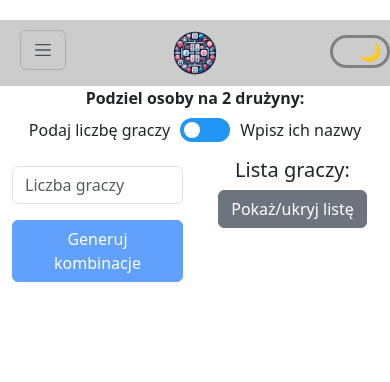
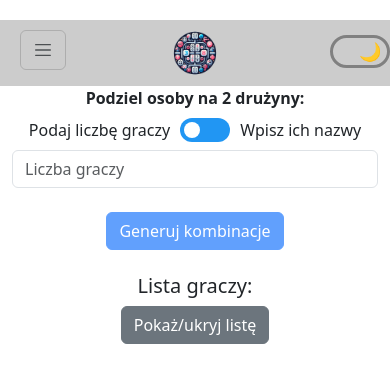
Before and after one commit to Mati-Wojtacha/MatchGenerator, a Vue app: page / in a window 390 px wide. Shown: the top 382 px of the page. Built offline with nearby package versions, Linux system fonts and the light colour scheme; what pdfmake would draw is missing.

Commit message:
update view

```diff
--- a/src/App.vue
+++ b/src/App.vue
@@ -9,7 +9,7 @@
           </button>
         </div>
         <a class="mr-auto text-center mx-auto" href="#">
-          <img src="/logo.png" height="50" id="logo" alt="logo">
+          <img :src="require('@/../public/logo.png')"  height="50" id="logo" alt="logo">
         </a>
 
         <div class="collapse navbar-collapse" id="navbarNavDropdown">
--- a/src/assets/main.css
+++ b/src/assets/main.css
@@ -73,25 +73,9 @@ body {
     font-weight: normal;
 }
 
-.btn {
-    padding: 10px 20px;
-    font-size: 16px;
-    color: white;
-    background-color: #007bff;
-    border: none;
-    border-radius: 5px;
-    cursor: pointer;
-    transition: background-color 0.3s ease;
-    text-decoration: none;
-    display: inline-block;
-}
 header {
     background-color: #cccccc;
 }
-.btn:hover {
-    background-color: #0056b3;
-}
-
 .btn:disabled {
     background-color: #cccccc;
     cursor: not-allowed;
--- a/src/components/AddPlayerForm.vue
+++ b/src/components/AddPlayerForm.vue
@@ -1,9 +1,9 @@
 <template>
     <form @submit.prevent="addPlayer">
-        <div class="d-flex align-items-center">
-          <input class="form-control" type="text" id="playerName" maxlength="30" v-model="newPlayerName" style="min-width: 100px;" placeholder="Nazwa gracza">
-          <button class="btn btn-primary ml-2" type="button" style="min-width: 125px;" @click="addPlayer">Dodaj gracza</button>
-        </div>
+      <div class="d-flex flex-column flex-sm-row align-items-center align-items-sm-start">
+        <input class="form-control me-2 mb-2 mb-sm-0" type="text" id="playerName" maxlength="30" v-model="newPlayerName" style="min-width: 100px;" placeholder="Nazwa gracza">
+        <button class="btn btn-primary" type="button" style="min-width: 135px;" @click="addPlayer">Dodaj gracza</button>
+      </div>
     </form>
   </template>
 
--- a/src/components/AddRevenge.vue
+++ b/src/components/AddRevenge.vue
@@ -1,6 +1,6 @@
 <template>
   <button class="btn btn-info" @click="addRevenge" :disabled="isRevenge">
-    <i class="fas fa-sync-alt"></i> Dodaj rewanże
+    <i class="fas fa-sync-alt"></i><br>Dodaj<br> rewanże
   </button>
 </template>
 
--- a/src/components/PlayerList.vue
+++ b/src/components/PlayerList.vue
@@ -2,12 +2,12 @@
   <div>
     <h5>Lista graczy:</h5>
     <button class="btn btn-secondary" @click="toggleList">Pokaż/ukryj listę</button>
-    <div style="margin: 10px;">
+    <div style="margin-top: 10px;">
     <ul v-if="showList" >
       <p v-for="(player, index) in playerNames" :key="index">
         {{ player }}
-        <button type="button" class="btn btn-secondary" @click="$emit('edit-player', index)">Edytuj</button>
-        <button type="button" class="btn btn-danger" @click="$emit('delete-player', index)">Usuń</button>
+        <button type="button" class="btn btn-secondary" @click="$emit('edit-player', index)"><i class="fas fa-edit"></i></button>
+        <button type="button" class="btn btn-danger" @click="$emit('delete-player', index)"><i class="fas fa-trash"></i></button>
       </p>
     </ul>
     </div>
--- a/src/components/ShareMatches.vue
+++ b/src/components/ShareMatches.vue
@@ -1,9 +1,6 @@
 <template>
-  <div>
-    <button class="btn" @click="generatePDF"><i class="fas fa-file-pdf"></i> Generuj PDF</button>
-    <button class="btn" @click="sharePDF"><i class="fas fa-share-square"></i> Udostępnij plik PDF</button>
-  </div>
-
+    <button  class="btn btn-info" @click="generatePDF"><i class="fas fa-file-pdf"></i><br> Generuj<br> plik PDF</button>
+    <button class="btn btn-info" @click="sharePDF"><i class="fas fa-share-square"></i> <br> Udostępnij<br> plik PDF</button>
 </template>
 <script>
 import pdfMake from 'pdfmake/build/pdfmake';
--- a/src/views/AboutView.vue
+++ b/src/views/AboutView.vue
@@ -28,7 +28,7 @@
         </ul>
       </div>
       <div class="col-md-6 text-center">
-        <img src="/logo.png" alt="logo" class="img-fluid">
+        <img :src="require('@/../public/logo.png')"  alt="logo" class="img-fluid">
       </div>
     </div>
   </div>
--- a/src/views/HomeView.vue
+++ b/src/views/HomeView.vue
@@ -10,28 +10,27 @@
     </div>
     <div style="text-align: left">Wpisz ich nazwy</div>
   </div>
+
   <div class="container text-center">
-    <div class="row text-center justify-content-center">
-      <div class="col text-center justify-content-center">
-        <br>
+    <div class="row justify-content-center">
+      <div class="col-md-6">
         <form @submit.prevent="fetchData">
           <AddPlayerForm v-if="isAddPlayerFormVisible" @add-player="addPlayer"/>
-          <input v-else class="form-control" type="number" min="0" max="12" id="numberOfPlayers"
-                 v-model="numberOfPlayers" required
-                 @input="handleInput($event)" style="flex: 1; margin-right: 1rem;" placeholder="Liczba graczy"/>
-          <button style="margin-top: 1rem;" class="btn btn-primary ml-2" type="submit"
-                  :disabled="playerNames.length < 2">Generuj kombinacje
-          </button>
+          <input v-else class="form-control my-2" type="number" min="0" max="12" id="numberOfPlayers"
+                 v-model="numberOfPlayers" required @input="handleInput($event)"
+                 placeholder="Liczba graczy"/>
+          <button class="btn btn-primary mt-3" type="submit" :disabled="playerNames.length < 2">Generuj kombinacje</button>
         </form>
-        <div v-if="error">{{ error }}</div>
+        <div v-if="error" class="mt-2">{{ error }}</div>
       </div>
 
-      <div class="col">
-        <PlayerList ref="playerList" :playerNames="playerNames" @edit-player="editPlayer" @delete-player="deletePlayer"
-                    style="margin-top: 1rem;"/>
+      <div class="col-md-6 mt-4 mt-md-0">
+        <PlayerList ref="playerList" :playerNames="playerNames" @edit-player="editPlayer" @delete-player="deletePlayer"/>
       </div>
     </div>
   </div>
+
+
   <div class="container" ref="pdfContent">
     <div class="row">
       <div class="col-md-6 col-lg-6 order-2 order-md-1">
@@ -43,9 +42,10 @@
       <div class="col-md-6 col-lg-6 order-1 order-md-2">
         <div v-if="data">
           <Summary :data="data"></Summary>
-          <AddRevenge :data="data" :isRevenge="isRevenge" @updateData="handleUpdateData"/>
-          <br>
-          <ShareMatches :length="data.length"/>
+          <div class="text-center">
+            <AddRevenge :data="data" :isRevenge="isRevenge" @updateData="handleUpdateData"/>
+            <ShareMatches :length="data.length"/>
+          </div>
         </div>
       </div>
     </div>
@@ -154,7 +154,7 @@ export default {
     ,
     deletePlayer(index) {
       this.playerNames.splice(index, 1);
-      if(this.error!==null) this.error = null;
+      if (this.error !== null) this.error = null;
     }
     ,
   }
```
